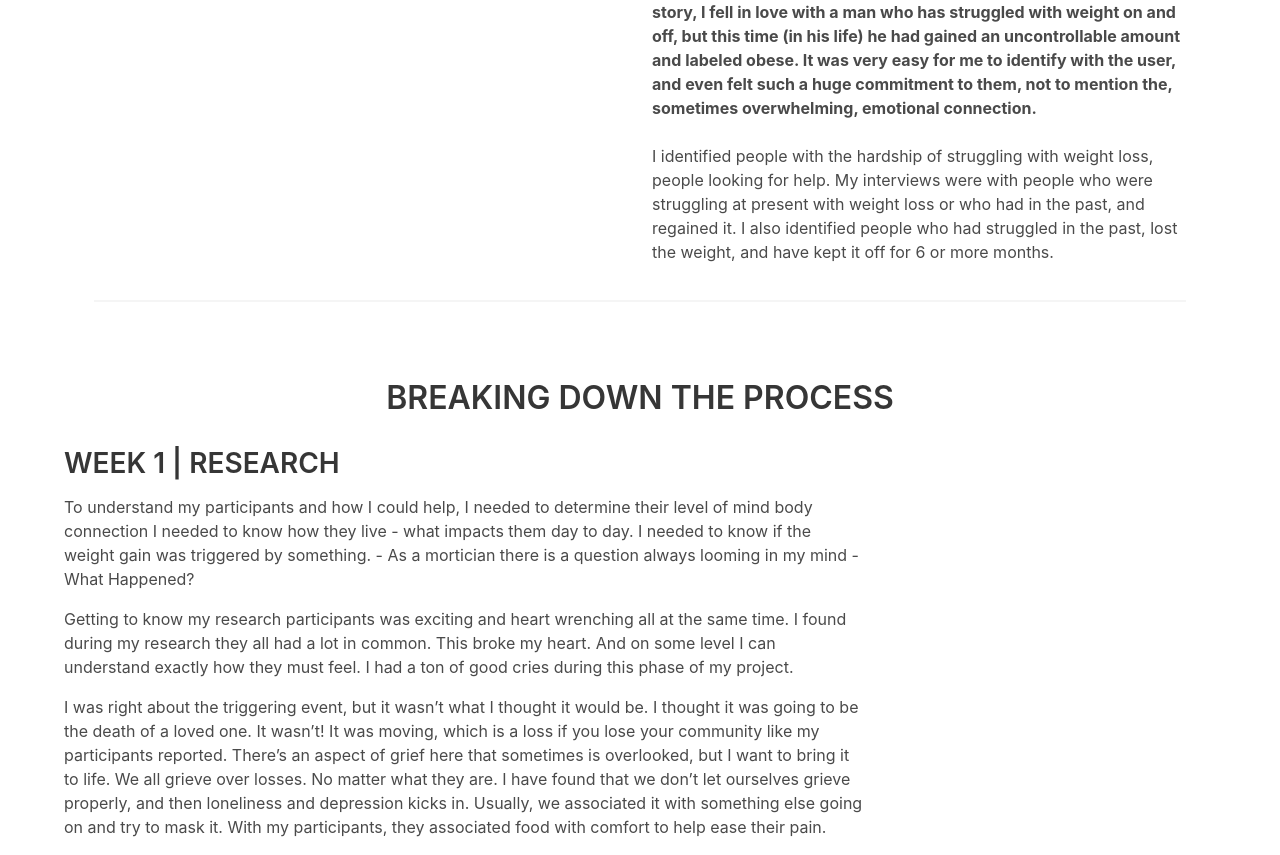
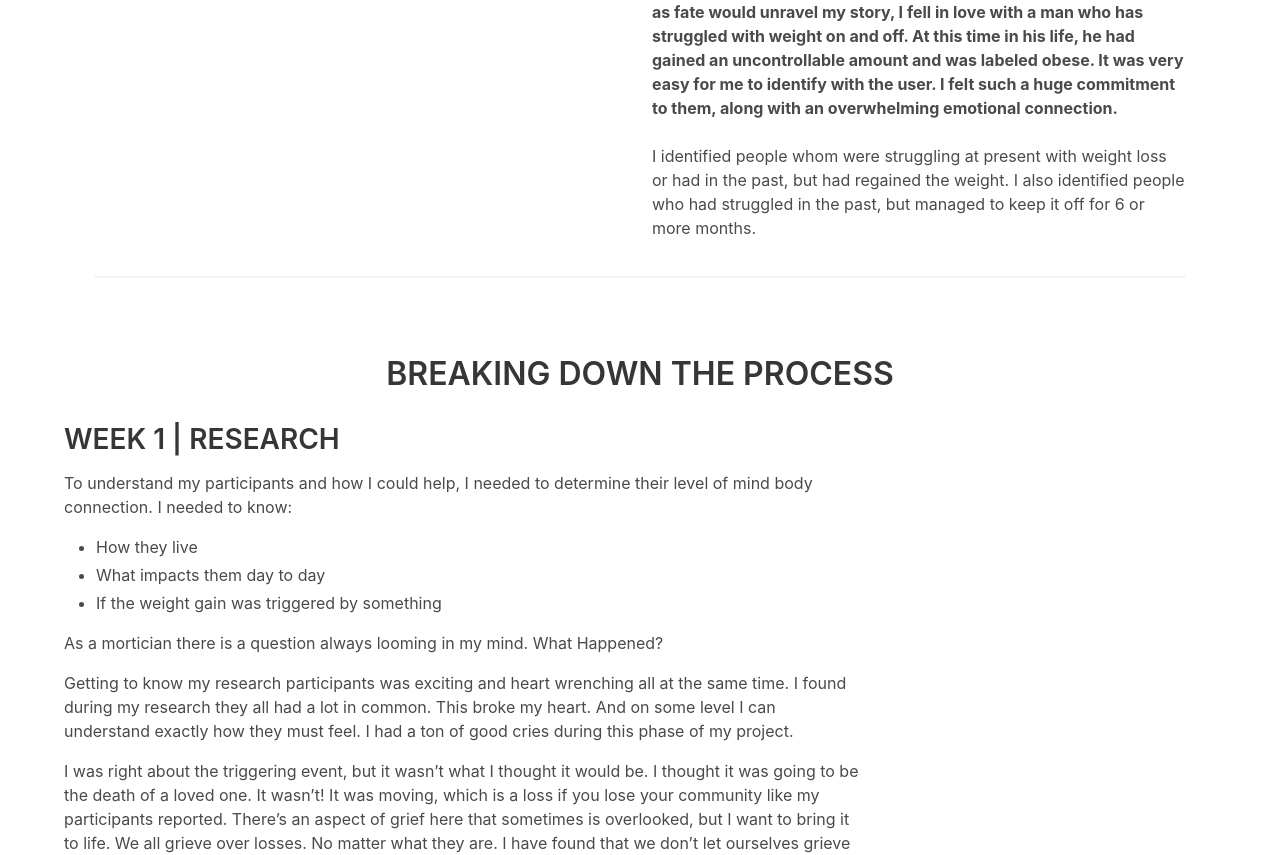
Before and after one commit to Morticia007/bulma-portfolio, a React (Create React App) app: page /work in a window 1280 px wide. Shown: the part 3587-4442 px from the top of the page. Built offline with nearby package versions, Linux system fonts and the light colour scheme.

Commit message:
Grammar fixes

```diff
--- a/src/Work.js
+++ b/src/Work.js
@@ -52,8 +52,8 @@ const projectContentList = [
     id: uuidv4(),
     heading: 'Understanding The User',
     firstP:
-      'As someone who lost her mother to cancer, and had struggled with her weight for years prior to that Then as fate would would tell my story, I fell in love with a man who has struggled with weight on and off, but this time (in his life) he had gained an uncontrollable amount and labeled obese. It was very easy for me to identify with the user, and even felt such a huge commitment to them, not to mention the, sometimes overwhelming, emotional connection.',
-    secondP: `I identified people with the hardship of struggling with weight loss, people looking for help. My interviews were with people who were struggling at present with weight loss or who had in the past, and regained it. I also identified people who had struggled in the past, lost the weight, and have kept it off for 6 or more months.`,
+      'As someone who lost her mother to cancer, who had struggled with her weight for years prior to that, I am very invested in health. Then as fate would unravel my story, I fell in love with a man who has struggled with weight on and off. At this time in his life, he had gained an uncontrollable amount and was labeled obese. It was very easy for me to identify with the user. I felt such a huge commitment to them, along with an overwhelming emotional connection.',
+    secondP: `I identified people whom were struggling at present with weight loss or had in the past, but had regained the weight. I also identified people who had struggled in the past, but managed to keep it off for 6 or more months.`,
   },
 ];
 
@@ -90,10 +90,16 @@ function Work() {
             <div style={{ maxWidth: 800 }}>
               <p>
                 To understand my participants and how I could help, I needed to
-                determine their level of mind body connection I needed to know
-                how they live - what impacts them day to day. I needed to know
-                if the weight gain was triggered by something. - As a mortician
-                there is a question always looming in my mind - What Happened?
+                determine their level of mind body connection. I needed to know:
+                <ul>
+                  <li>How they live</li>
+                  <li>What impacts them day to day</li>
+                  <li>If the weight gain was triggered by something</li>
+                </ul>
+                <p>
+                  As a mortician there is a question always looming in my mind.
+                  What Happened?
+                </p>
               </p>
               <p>
                 Getting to know my research participants was exciting and heart
@@ -714,8 +720,8 @@ function Work() {
                     <div style={{ display: 'flex', flexDirection: 'column' }}>
                       <div style={{ maxWidth: 700 }}>
                         <h4>
-                      The next steps in my usability research are just easier to
-                      show than tell.
+                          The next steps in my usability research are just
+                          easier to show than tell.
                         </h4>
                       </div>
                     </div>
@@ -771,8 +777,8 @@ function Work() {
             <div style={{ display: 'flex', flexDirection: 'column' }}>
               <div style={{ maxWidth: 700 }}>
                 <h4>
-              Results during further usability testing achieved the validation
-              label I was going for. Results below.
+                  Results during further usability testing achieved the
+                  validation label I was going for. Results below.
                 </h4>
               </div>
             </div>
```
Lines whose indentation alone changed are shown as unchanged.
